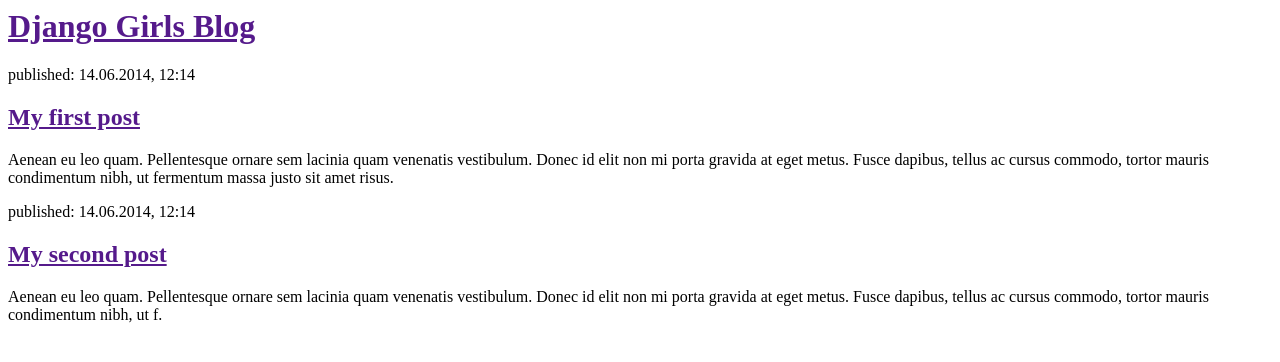
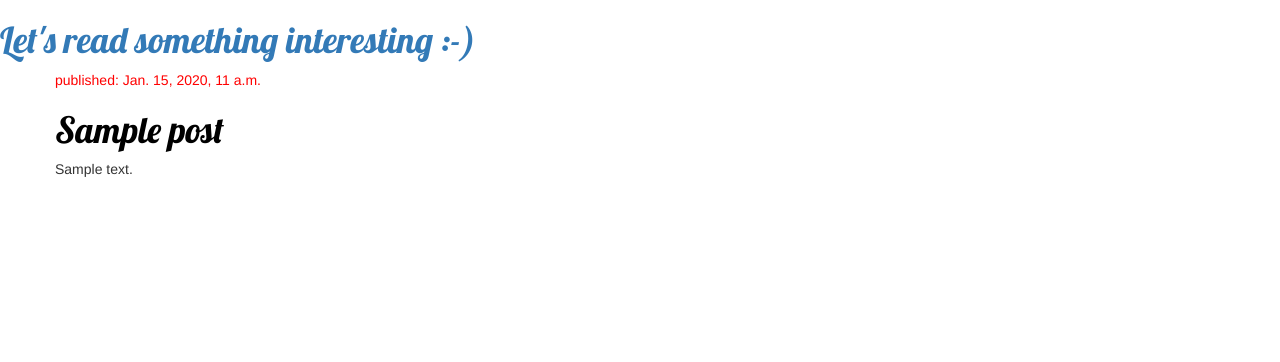
Before and after one commit to kecalQa/myFirstBlog, a Django app: template blog/templates/blog/post_list.html in a window 1280 px wide. Shown: the top 362 px of the page. Run offline with Django 3.2, Linux system fonts and the light colour scheme; the template is opened without the code that fills it: values that come from a table or form of the project are taken from there, others are empty; tables that the repository leaves empty hold one stand-in row (values such as "Sample post"); some libraries are stand-ins or nearby versions.

Commit message:
nearly the end

```diff
--- /dev/null
+++ b/blog/static/css/blog.css
@@ -0,0 +1,46 @@
+.page-header {
+    background-color: #ff9400;
+    margin-top: 0;
+    padding: 20px 20px 20px 40px;
+}
+
+.page-header h1, .page-header h1 a, .page-header h1 a:visited, .page-header h1 a:active {
+    color: #ffffff;
+    font-size: 36pt;
+    text-decoration: none;
+}
+
+.content {
+    margin-left: 40px;
+}
+
+h1, h2, h3, h4 {
+    font-family: 'Lobster', cursive;
+}
+
+.date {
+    color: red;
+}
+
+.save {
+    float: right;
+}
+
+.post-form textarea, .post-form input {
+    width: 100%;
+}
+
+.top-menu, .top-menu:hover, .top-menu:visited {
+    color: #ffffff;
+    float: right;
+    font-size: 26pt;
+    margin-right: 20px;
+}
+
+.post {
+    margin-bottom: 70px;
+}
+
+.post h1 a, .post h1 a:visited {
+    color: #000000;
+}
--- /dev/null
+++ b/blog/templates/blog/base.html
@@ -0,0 +1,3 @@
+<div class="page-header">
+    <h1><a href="/">Django Girls Blog</a></h1>
+</div>
--- a/blog/templates/blog/post_list.html
+++ b/blog/templates/blog/post_list.html
@@ -1,22 +1,28 @@
+{% load staticfiles %}
 <html>
-    <head>
-        <title>Django Girls blog</title>
-    </head>
-    <body>
+      <body>
         <div>
-            <h1><a href="">Django Girls Blog</a></h1>
+            <h1><a href="/">Let's read something interesting :-)</a></h1>
+            <link rel="stylesheet" href="//maxcdn.bootstrapcdn.com/bootstrap/3.2.0/css/bootstrap.min.css">
+            <link rel="stylesheet" href="//maxcdn.bootstrapcdn.com/bootstrap/3.2.0/css/bootstrap-theme.min.css">
+            <link rel="stylesheet" href="{% static 'css/blog.css' %}">
+            <link href="//fonts.googleapis.com/css?family=Lobster&subset=latin,latin-ext" rel="stylesheet" type="text/css">
         </div>
 
-        <div>
-            <p>published: 14.06.2014, 12:14</p>
-            <h2><a href="">My first post</a></h2>
-            <p>Aenean eu leo quam. Pellentesque ornare sem lacinia quam venenatis vestibulum. Donec id elit non mi porta gravida at eget metus. Fusce dapibus, tellus ac cursus commodo, tortor mauris condimentum nibh, ut fermentum massa justo sit amet risus.</p>
-        </div>
-
-        <div>
-            <p>published: 14.06.2014, 12:14</p>
-            <h2><a href="">My second post</a></h2>
-            <p>Aenean eu leo quam. Pellentesque ornare sem lacinia quam venenatis vestibulum. Donec id elit non mi porta gravida at eget metus. Fusce dapibus, tellus ac cursus commodo, tortor mauris condimentum nibh, ut f.</p>
-        </div>
+        <div class="content container">
+      <div class="row">
+          <div class="col-md-8">
+              {% for post in posts %}
+                  <div class="post">
+                      <div class="date">
+                          <p>published: {{ post.published_date }}</p>
+                      </div>
+                      <h1><a href="">{{ post.title }}</a></h1>
+                      <p>{{ post.text|linebreaksbr }}</p>
+                  </div>
+              {% endfor %}
+          </div>
+      </div>
+  </div>
     </body>
 </html>
--- a/blog/views.py
+++ b/blog/views.py
@@ -1,5 +1,8 @@
 from django.shortcuts import render
+from .models import Post
+from django.utils import timezone
 
 # Create your views here.
 def post_list(request):
-    return render(request, 'blog/post_list.html', {})
+    posts = Post.objects.filter(published_date__lte=timezone.now())
+    return render(request, 'blog/post_list.html', {'posts':posts})
```
